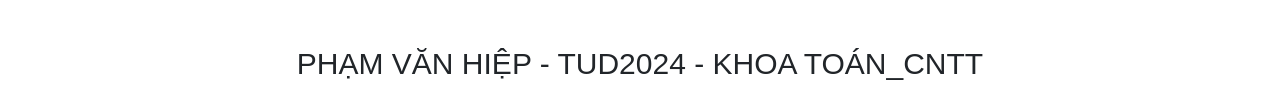
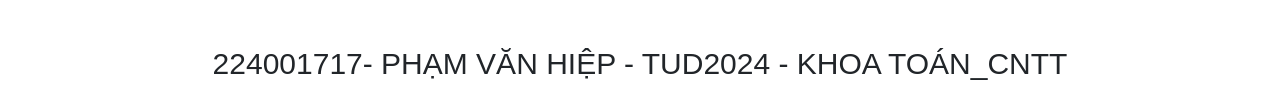
Before and after one commit to hipdepzaiecec/kiemtra, a plain HTML site: page index.html in a window 1280 px wide. Shown: the part 2455-2559 px from the top of the page. Drawn offline with nearby package versions, Linux system fonts and the light colour scheme.

Commit message:
Update index.html

```diff
--- a/index.html
+++ b/index.html
@@ -196,7 +196,7 @@
     </div>
   </div>
 
-  <div style="text-align: center;font-size: 30px;">PHẠM VĂN HIỆP - TUD2024  - KHOA TOÁN_CNTT</p>
+  <div style="text-align: center;font-size: 30px;">224001717- PHẠM VĂN HIỆP - TUD2024  - KHOA TOÁN_CNTT</p>
 </body>
 
 </html>
```
